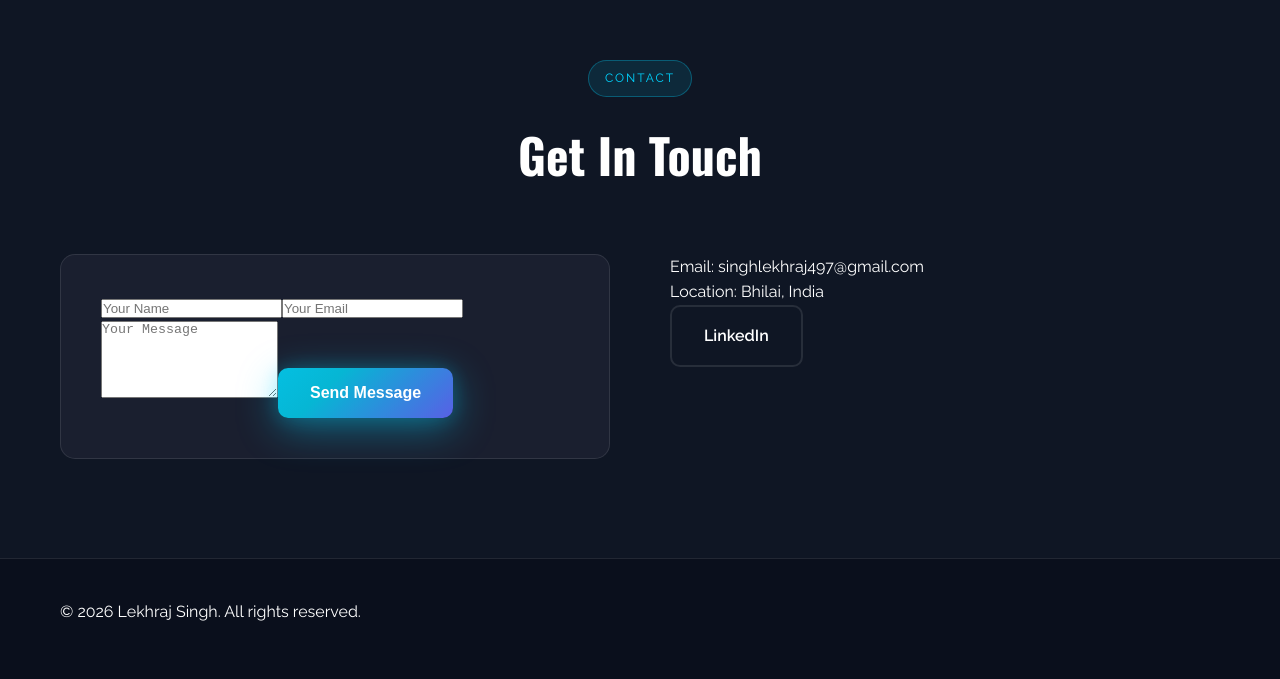
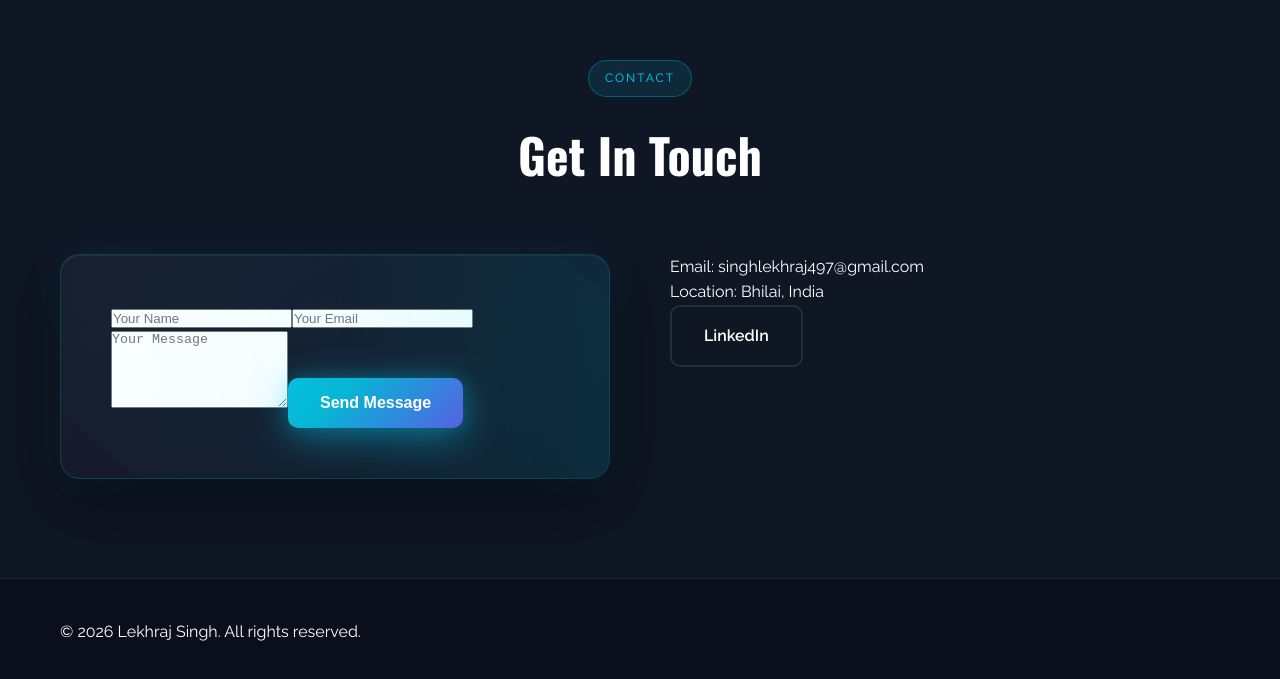
Before and after one commit to lekhrazz19/lekhrazz19.github.io, a React (Vite) app: page / in a window 1280 px wide. Shown: the part 4992-5671 px from the top of the page. Built offline with nearby package versions, Linux system fonts and the light colour scheme.

Commit message:
feat: enhance contact form styles with gradient background, animations, and improved focus effects

```diff
--- a/src/styles.css
+++ b/src/styles.css
@@ -1161,38 +1161,141 @@ section {
 }
 
 .contact-form {
-    background: var(--bg-card);
-    padding: 40px;
-    border-radius: 15px;
-    border: 1px solid var(--border-color);
+    background: linear-gradient(135deg, rgba(26, 31, 47, 0.9), rgba(15, 22, 36, 0.95));
+    backdrop-filter: blur(10px);
+    padding: 50px;
+    border-radius: 20px;
+    border: 1px solid rgba(0, 212, 255, 0.2);
     transform-style: preserve-3d;
     will-change: transform;
+    position: relative;
+    overflow: hidden;
+    box-shadow: 0 20px 60px rgba(0, 0, 0, 0.5),
+                0 0 40px rgba(0, 212, 255, 0.1),
+                inset 0 1px 0 rgba(255, 255, 255, 0.05);
+    transition: all 0.4s cubic-bezier(0.4, 0, 0.2, 1);
+}
+
+.contact-form::before {
+    content: '';
+    position: absolute;
+    top: -50%;
+    left: -50%;
+    width: 200%;
+    height: 200%;
+    background: radial-gradient(circle, rgba(0, 212, 255, 0.05) 0%, transparent 70%);
+    animation: formGlow 8s ease-in-out infinite;
+    pointer-events: none;
+}
+
+.contact-form::after {
+    content: '';
+    position: absolute;
+    top: 0;
+    left: -100%;
+    width: 100%;
+    height: 100%;
+    background: linear-gradient(90deg, transparent, rgba(0, 212, 255, 0.1), transparent);
+    animation: formShine 3s infinite;
+}
+
+.contact-form:hover {
+    border-color: rgba(0, 212, 255, 0.4);
+    box-shadow: 0 25px 70px rgba(0, 0, 0, 0.6),
+                0 0 60px rgba(0, 212, 255, 0.2),
+                inset 0 1px 0 rgba(255, 255, 255, 0.1);
+    transform: translateY(-5px);
+}
+
+@keyframes formGlow {
+    0%, 100% {
+        transform: translate(0, 0) rotate(0deg);
+    }
+    50% {
+        transform: translate(10%, 10%) rotate(180deg);
+    }
+}
+
+@keyframes formShine {
+    0% {
+        left: -100%;
+    }
+    50%, 100% {
+        left: 100%;
+    }
 }
 
 .form-group {
-    margin-bottom: 20px;
+    margin-bottom: 25px;
+    position: relative;
 }
 
 .form-input {
     width: 100%;
-    padding: 16px 20px;
-    background: var(--bg-primary);
-    border: 1px solid var(--border-color);
-    border-radius: 10px;
+    padding: 18px 20px;
+    background: rgba(10, 15, 28, 0.6);
+    border: 2px solid rgba(255, 255, 255, 0.1);
+    border-radius: 12px;
     color: var(--text-primary);
-    font-family: 'Manrope', sans-serif;
-    font-size: 15px;
-    transition: all 0.3s;
+    font-family: 'Raleway', sans-serif;
+    font-size: 16px;
+    transition: all 0.4s cubic-bezier(0.4, 0, 0.2, 1);
+    position: relative;
+    backdrop-filter: blur(5px);
 }
 
 .form-input:focus {
     outline: none;
     border-color: var(--accent-primary);
-    box-shadow: 0 0 0 3px rgba(0, 212, 255, 0.1);
+    background: rgba(10, 15, 28, 0.8);
+    box-shadow: 0 0 0 4px rgba(0, 212, 255, 0.15),
+                0 8px 25px rgba(0, 212, 255, 0.2),
+                inset 0 1px 0 rgba(255, 255, 255, 0.05);
+    transform: translateY(-2px);
+}
+
+.form-input:hover {
+    border-color: rgba(0, 212, 255, 0.3);
+    box-shadow: 0 4px 15px rgba(0, 212, 255, 0.1);
 }
 
 .form-input::placeholder {
     color: var(--text-muted);
+    transition: all 0.3s;
+}
+
+.form-input:focus::placeholder {
+    opacity: 0.5;
+    transform: translateX(5px);
+}
+
+input.form-input,
+textarea.form-input {
+    font-weight: 500;
+}
+
+textarea.form-input {
+    resize: vertical;
+    min-height: 120px;
+}
+
+/* Animated focus ring */
+.form-input::before {
+    content: '';
+    position: absolute;
+    inset: -2px;
+    border-radius: 12px;
+    padding: 2px;
+    background: linear-gradient(45deg, var(--accent-primary), var(--accent-secondary), var(--accent-tertiary));
+    -webkit-mask: linear-gradient(#fff 0 0) content-box, linear-gradient(#fff 0 0);
+    -webkit-mask-composite: xor;
+    mask-composite: exclude;
+    opacity: 0;
+    transition: opacity 0.4s;
+}
+
+.form-input:focus::before {
+    opacity: 1;
 }
 
 /* ===========================
```
